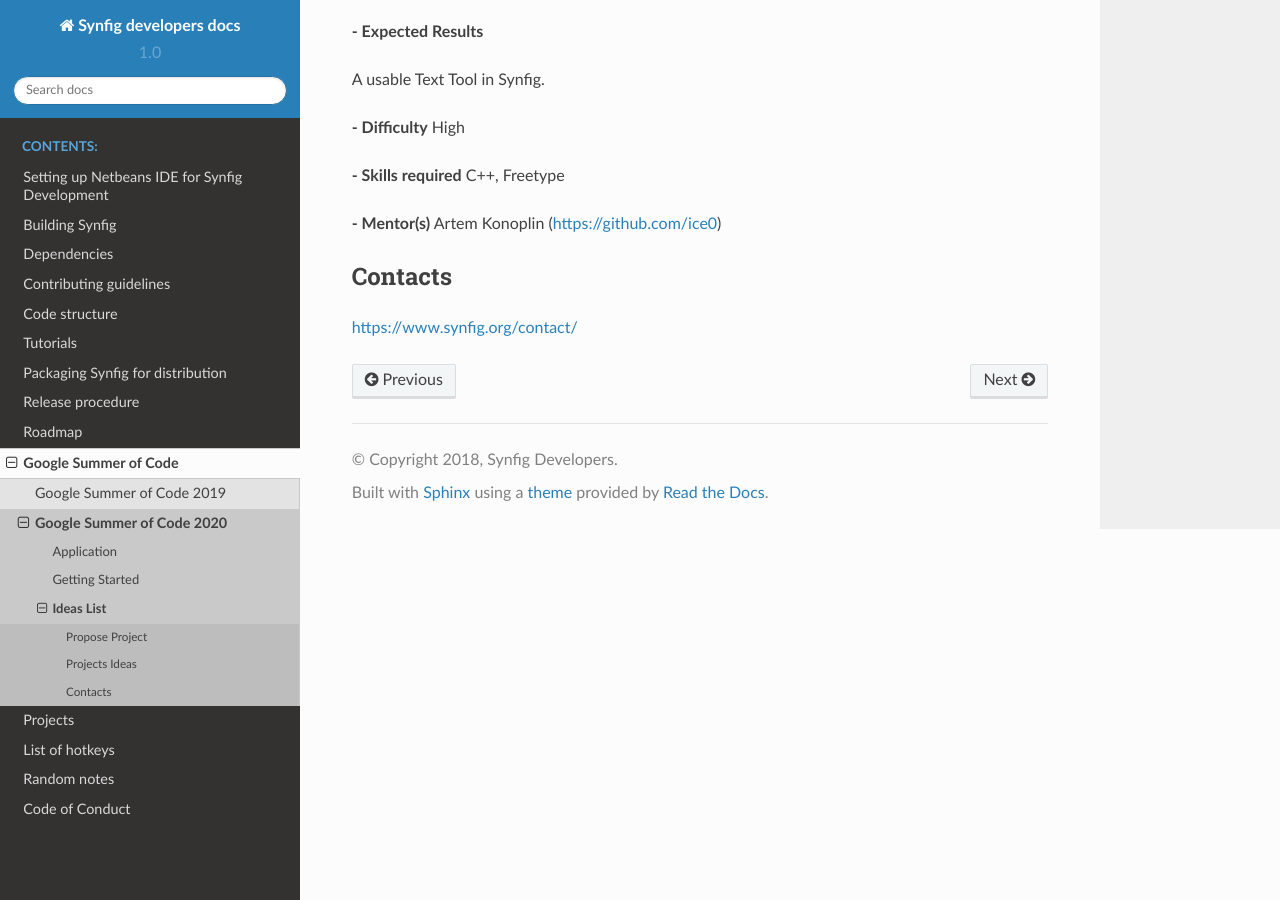
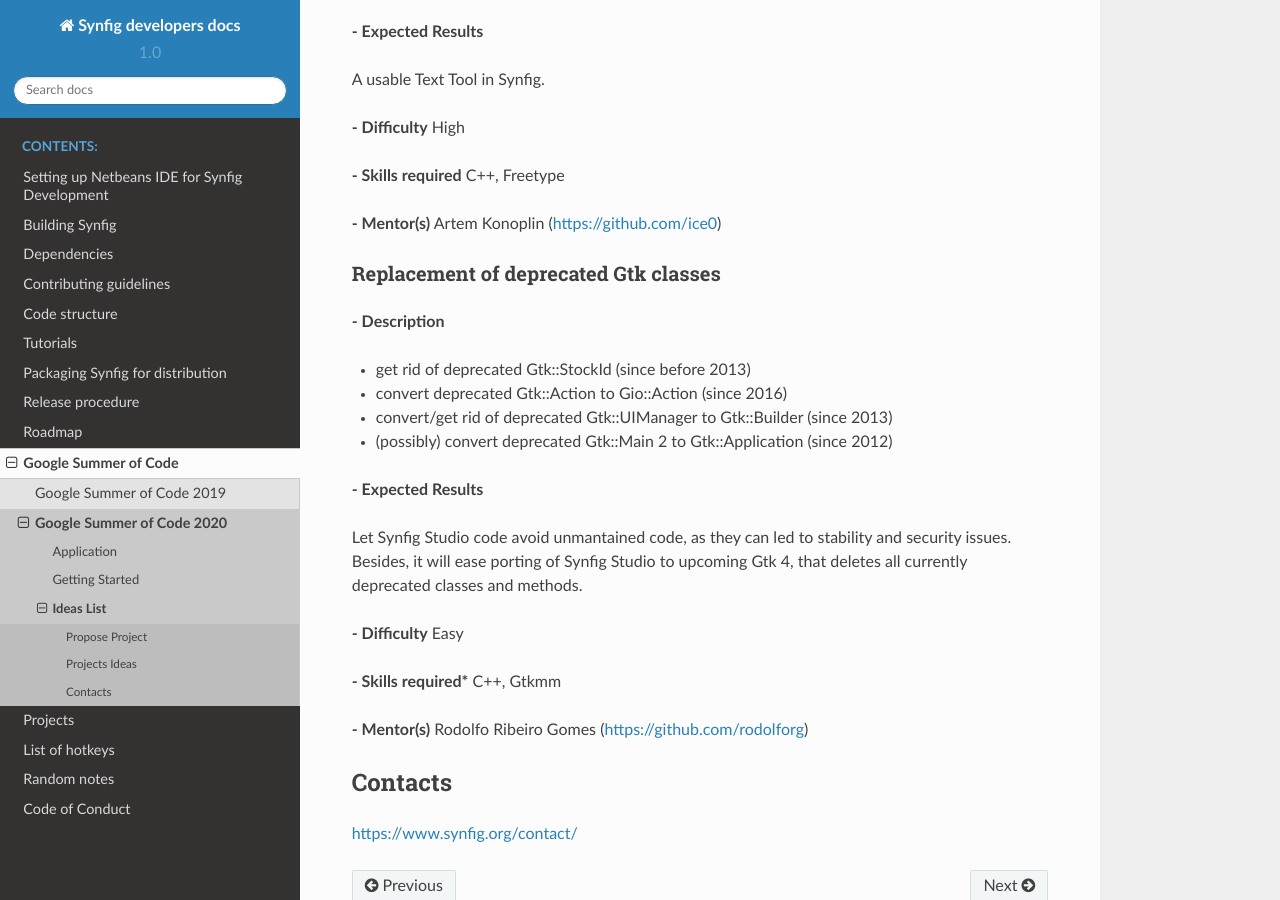
Before and after one commit to synfig/synfig-docs-dev, a Sphinx documentation site: the page built from docs/gsoc/2020/ideas.rst, in a window 1280 px wide and 900 px high, scrolled down 3012 px. Built offline with Sphinx 7.4.7 and the Read the Docs theme 2.0.0, drawn with Linux system fonts in a browser that asks for light colours.

Commit message:
Update ideas.rst

```diff
--- a/docs/gsoc/2020/ideas.rst
+++ b/docs/gsoc/2020/ideas.rst
@@ -130,6 +130,25 @@
 **- Mentor(s)** Artem Konoplin (https://github.com/ice0)
 
 
+Replacement of deprecated Gtk classes
+~~~~~~~~~~~~~~~~~~~
+**- Description**
+
+- get rid of deprecated Gtk::StockId (since before 2013)
+- convert deprecated Gtk::Action to Gio::Action (since 2016)
+- convert/get rid of deprecated Gtk::UIManager to Gtk::Builder (since 2013)
+- (possibly) convert deprecated Gtk::Main 2 to Gtk::Application (since 2012)
+
+**- Expected Results**
+
+Let Synfig Studio code avoid unmantained code, as they can led to stability and security issues.
+Besides, it will ease porting of Synfig Studio to upcoming Gtk 4, that deletes all currently deprecated classes and methods.
+
+**- Difficulty** Easy
+
+**- Skills required*** C++, Gtkmm
+
+**- Mentor(s)** Rodolfo Ribeiro Gomes (https://github.com/rodolforg)
 
 Contacts
 --------
```
